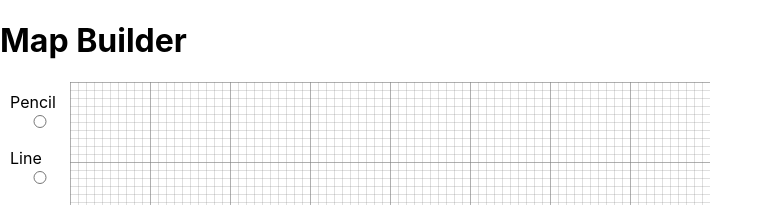
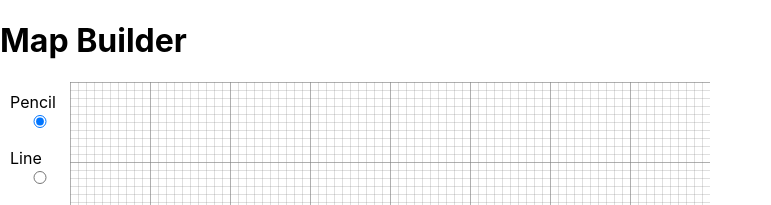
Before and after one commit to brianwebb/mapbuilder, a React (Create React App) app: page / in a window 1280 px wide. Shown: the top 205 px of the page, without its empty margins (0-771 px from the left). Built offline with nearby package versions, Linux system fonts and the light colour scheme.

Commit message:
master: Fix some errors

```diff
--- a/src/Components/Options.tsx
+++ b/src/Components/Options.tsx
@@ -77,7 +77,7 @@ class Options extends React.Component<IProps, IState> {
             <form id='options' onChange={this.valueChange}>
                 <label>
                     Pencil
-                    <input type='radio' name='cursor' value='Pencil' />
+                    <input type='radio' name='cursor' value='Pencil' defaultChecked />
                 </label>
                 <label>
                     Line
@@ -85,11 +85,11 @@ class Options extends React.Component<IProps, IState> {
                 </label>
                 <label>
                     Colour
-                    <input type='color' name='lineColour' value={this.state.cursorOptions.lineColour} />
+                    <input type='color' name='lineColour' defaultValue={this.state.cursorOptions.lineColour} />
                 </label>
                 <label>
                     Width
-                    <select name='lineWidth' value={this.state.cursorOptions.lineWidth}>
+                    <select name='lineWidth' defaultValue={this.state.cursorOptions.lineWidth}>
                         <option value='2'>2</option>
                         <option value='3'>3</option>
                         <option value='5'>5</option>
```
